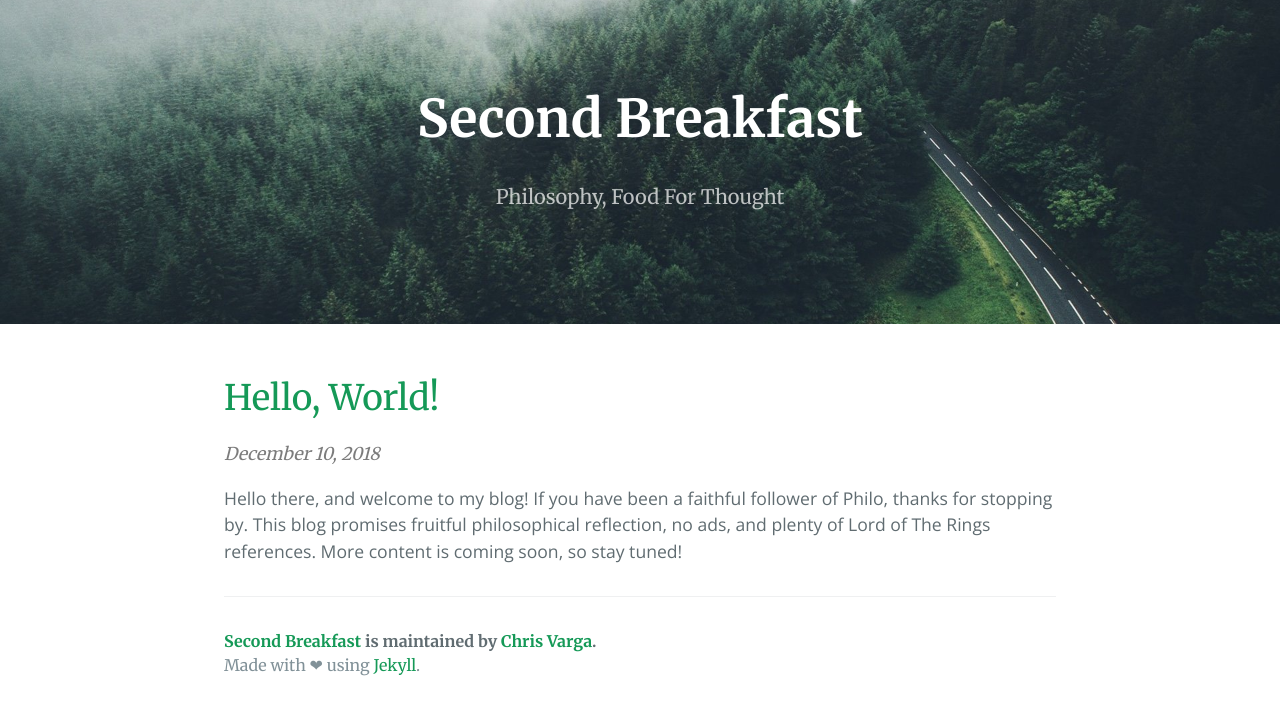
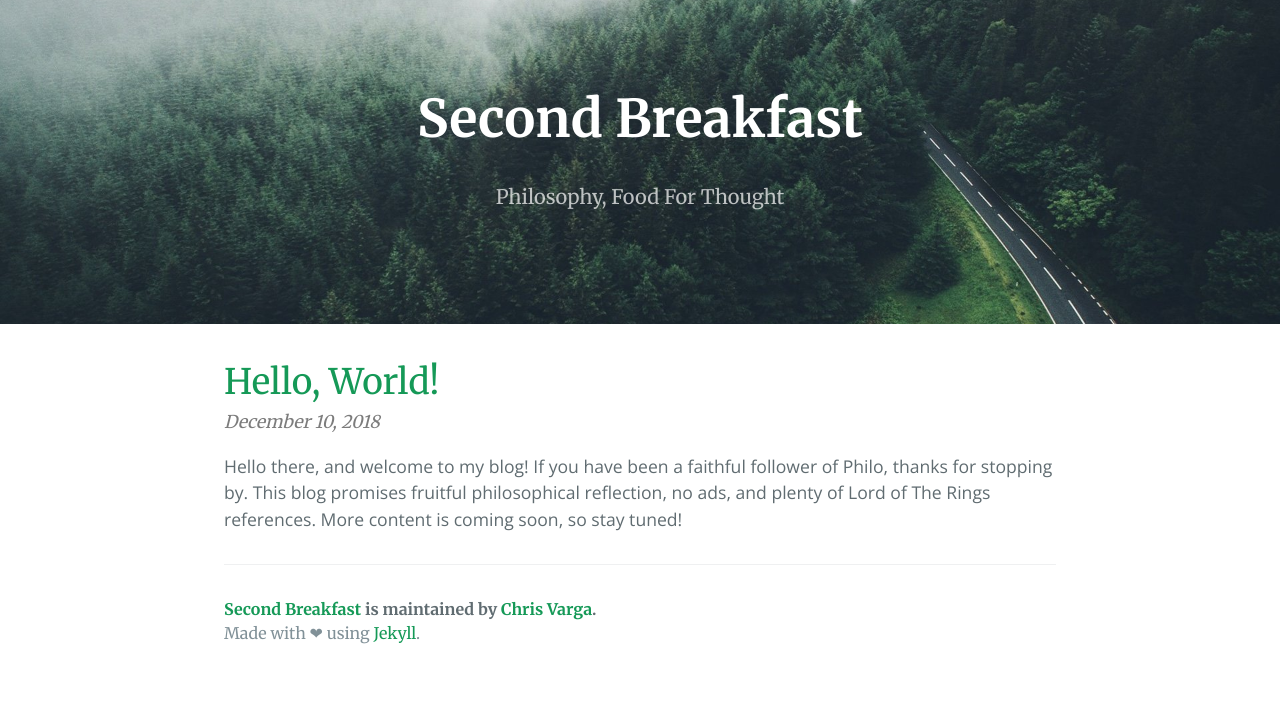
Before and after one commit to second-breakfast/second-breakfast.github.io, a Jekyll site: the page built from index.html, in a window 1280 px wide. Shown: the top 715 px of the page. Built offline with Jekyll 4.4.1, drawn with Linux system fonts in a browser that asks for light colours; the list of posts is cut into pages by our own code.

Commit message:
Remove h1 bottom margin

```diff
--- a/css/cayman.css
+++ b/css/cayman.css
@@ -186,7 +186,7 @@
 @media screen and (min-width: 42em) and (max-width: 64em) { .main-content { padding: 2rem 4rem; font-size: 1.1rem; } }
 @media screen and (max-width: 42em) { .main-content { padding: 2rem 1rem; font-size: 1rem; } }
 .main-content img { max-width: 100%; }
-.main-content h1, .main-content h2, .main-content h3, .main-content h4, .main-content h5, .main-content h6 { margin-top: 1rem; margin-bottom: 1rem; font-weight: normal; color: #159957; }
+.main-content h1, .main-content h2, .main-content h3, .main-content h4, .main-content h5, .main-content h6 { margin-top: 1rem; margin-bottom: 0rem; font-weight: normal; color: #159957; }
 .main-content p { margin-bottom: 1em; }
 .main-content code { padding: 2px 4px; font-family: Consolas, "Liberation Mono", Menlo, Courier, monospace; font-size: 0.9rem; color: #567482; background-color: #f3f6fa; border-radius: 0.3rem; }
 .main-content pre { padding: 0.8rem; margin-top: 0; margin-bottom: 1rem; font: 1rem Consolas, "Liberation Mono", Menlo, Courier, monospace; color: #567482; word-wrap: normal; background-color: #f3f6fa; border: solid 1px #dce6f0; border-radius: 0.3rem; }
```
